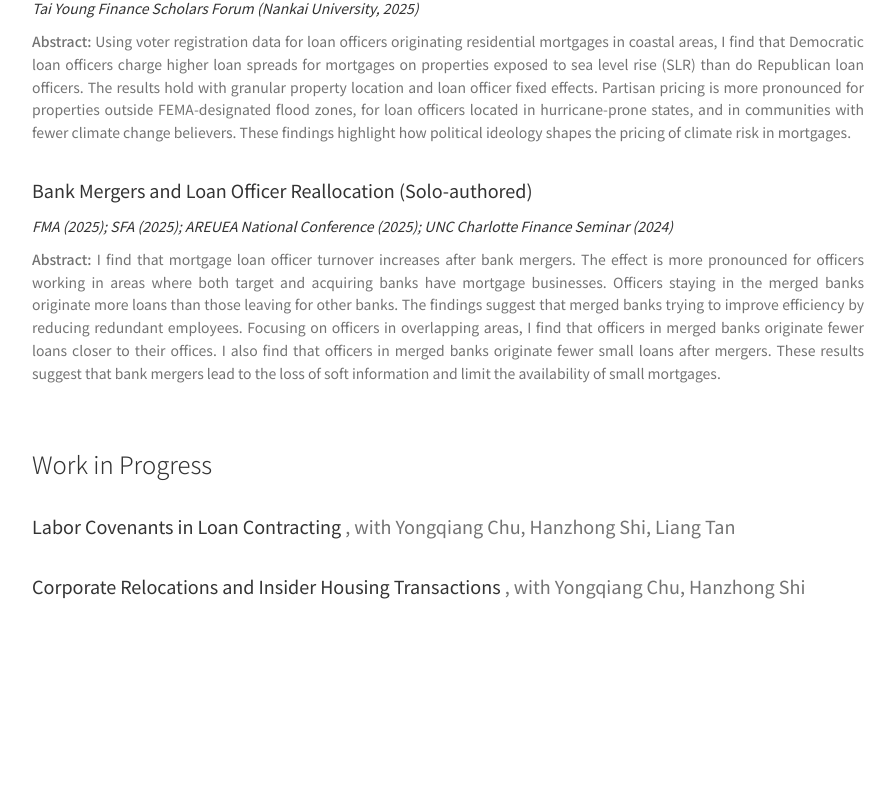
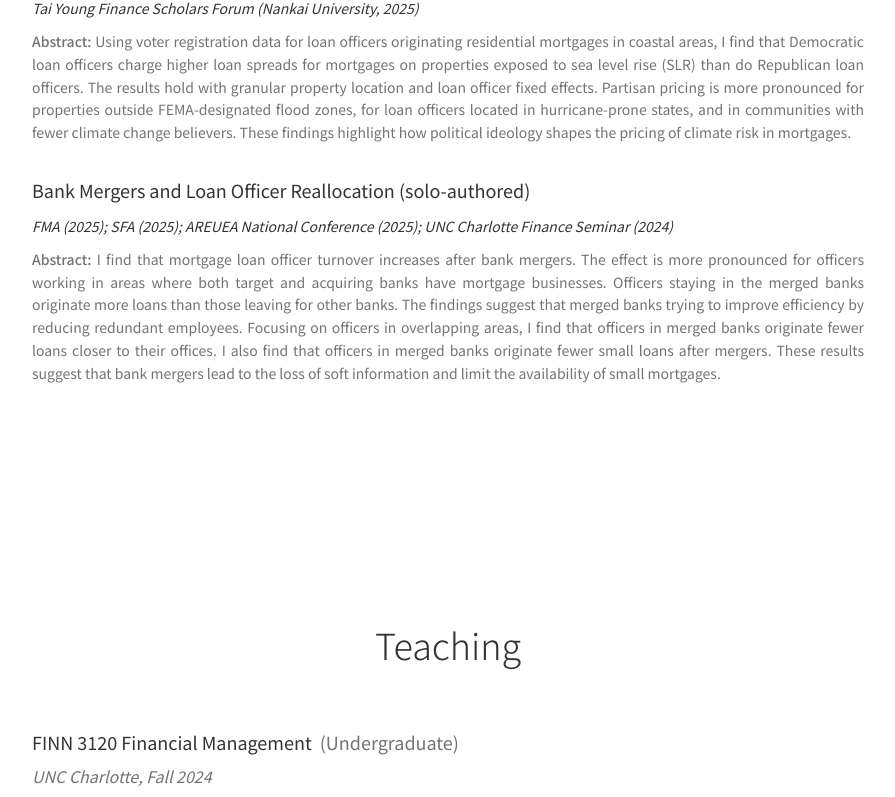
Before and after one commit to zixin-jiang/zixin-jiang.github.io, a React (Vite) app: page / in a window 1280 px wide. Shown: the part 1194-1991 px from the top of the page, without its empty margins (192-1087 px from the left). Built offline with nearby package versions, Linux system fonts and the light colour scheme; the HTML template or start-up script is replaced by a standard one; a web font is replaced by a local one.

Commit message:
Refactor: Update text and hide section

```diff
--- a/src/components/SimpleResearch.tsx
+++ b/src/components/SimpleResearch.tsx
@@ -76,7 +76,7 @@ const SimpleResearch = () => {
                       {paper.title}
                       {paper.coauthors?.length > 0
                         ? <>, with {renderCoauthors(paper.coauthors)}</>
-                        : " (Solo-authored)"}
+                        : " (solo-authored)"}
                     </span>
                   </div>
                   {paper.isJobMarketPaper && (
@@ -95,7 +95,7 @@ const SimpleResearch = () => {
           </div>
 
           {/* Work in Progress */}
-          <div>
+          {/* <div>
             <h3 className="text-2xl font-light text-foreground mb-8">
               Work in Progress
             </h3>
@@ -118,7 +118,7 @@ const SimpleResearch = () => {
                 </div>
               ))}
             </div>
-          </div>
+          </div> */}
         </div>
       </div>
     </section>
```
